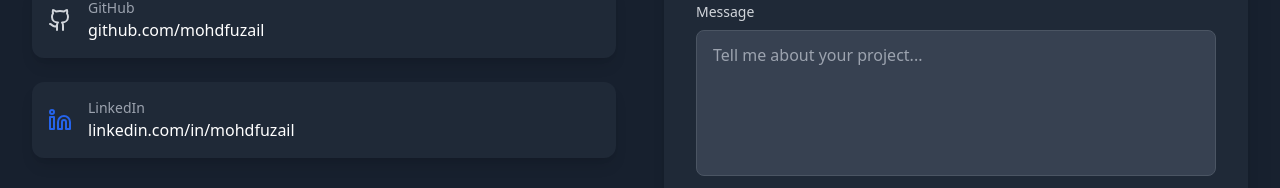
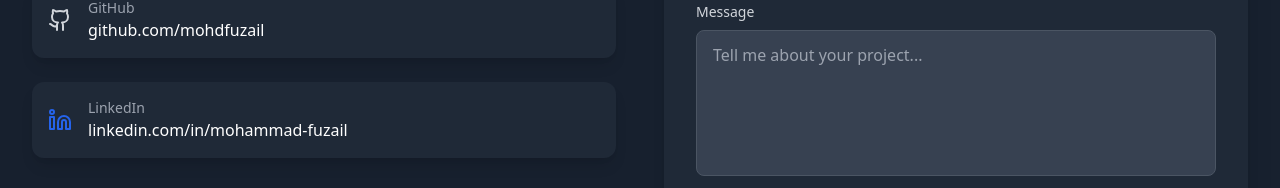
Before and after one commit to fuzailmohammad/fuzailmohammad.github.io, a React (Vite) app: page / in a window 1280 px wide. Shown: the part 6036-6224 px from the top of the page. Built offline with nearby package versions, Linux system fonts and the light colour scheme.

Commit message:
Update LinkedIn URL in Contact component

```diff
--- a/src/components/Contact.tsx
+++ b/src/components/Contact.tsx
@@ -47,8 +47,8 @@ export const Contact: React.FC = () => {
     {
       icon: Linkedin,
       label: 'LinkedIn',
-      value: 'linkedin.com/in/mohdfuzail',
-      href: 'https://linkedin.com/in/mohdfuzail',
+      value: 'linkedin.com/in/mohammad-fuzail',
+      href: 'https://www.linkedin.com/in/mohammad-fuzail/',
       color: 'text-blue-600',
     },
   ];
```
